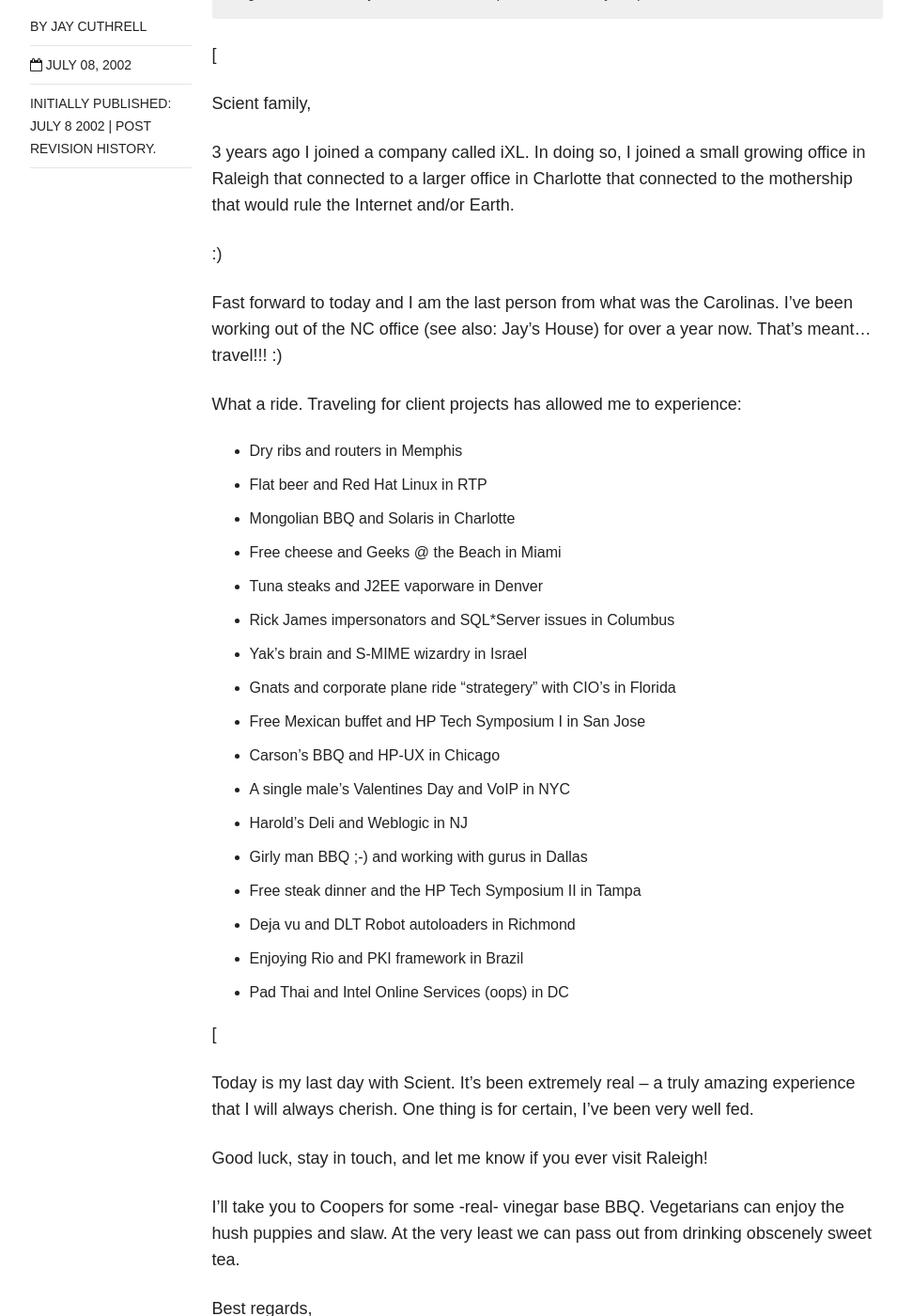
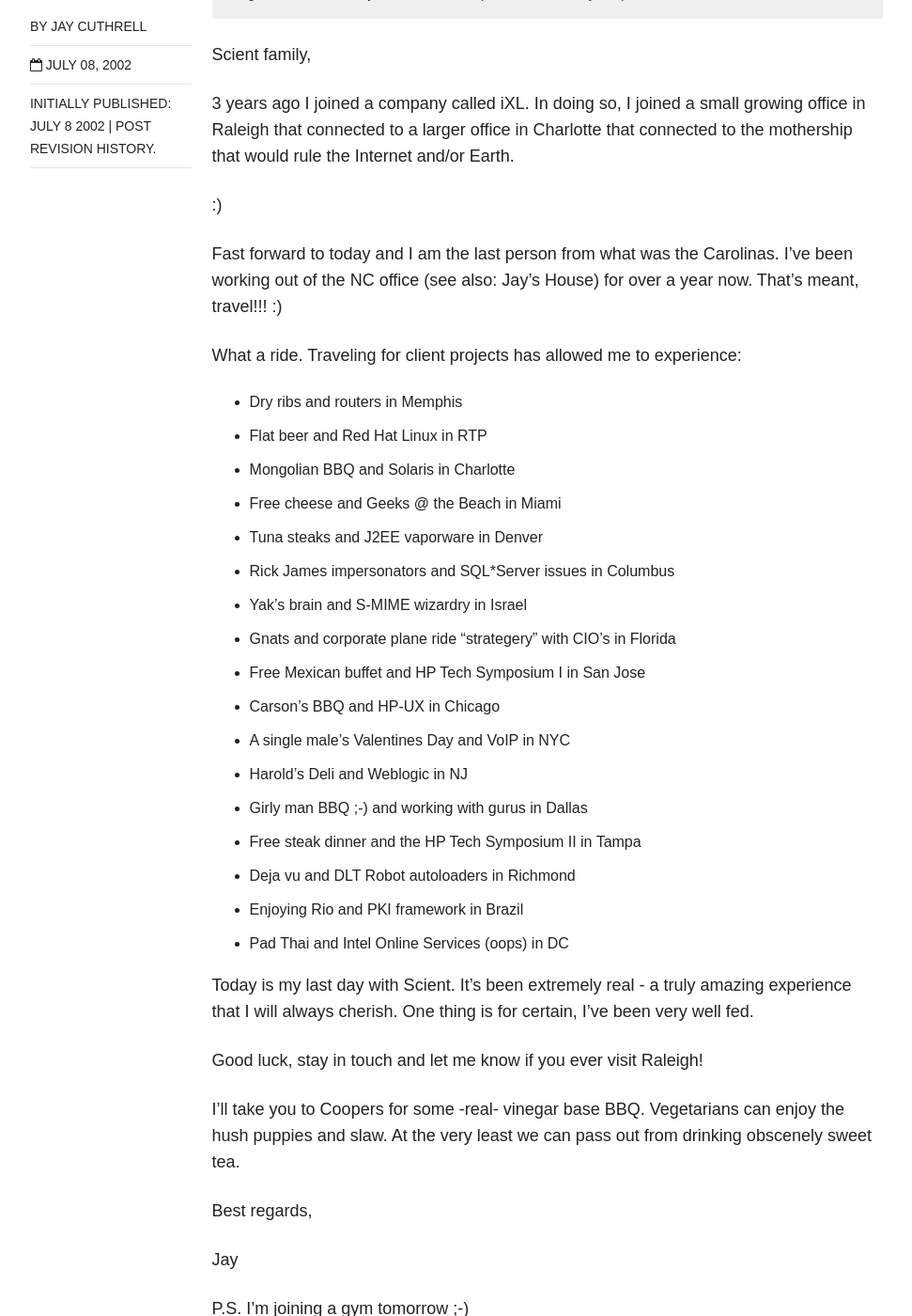
Before and after one commit to nsshommo/jaycuthrell.github.io, a Jekyll site: the page built from blog/_posts/2002-07-08-and-for-my-next-trick.markdown, in a window 1280 px wide and 1400 px high, scrolled down 838 px. Shown: the whole window at 94% size, without its empty margins (154-1125 px from the left). Built offline with Jekyll 4.4.1, drawn with Linux system fonts in a browser that asks for light colours; nearby versions of some CDN libraries; some of the changed text lies outside the part shown.

Commit message:
Proofreading

```diff
--- a/blog/_posts/2002-07-08-and-for-my-next-trick.markdown
+++ b/blog/_posts/2002-07-08-and-for-my-next-trick.markdown
@@ -22,11 +22,8 @@ tags:
     To: All Scient Global
     Cc: jay@cuthrell.com
     Sent: 7/8/02 7:46 PM
-    Subject: And for my next trick... (farewell everyone)
+    Subject: And for my next trick. (farewell everyone)
 
-
-
-[
 
 Scient family,
 
@@ -34,11 +31,9 @@ Scient family,
 
 :)
 
-Fast forward to today and I am the last person from what was the Carolinas. I've been working out of the NC office (see also: Jay's House) for over a year now. That's meant... travel!!! :)
+Fast forward to today and I am the last person from what was the Carolinas. I've been working out of the NC office (see also: Jay's House) for over a year now. That's meant, travel!!! :)
 
 What a ride. Traveling for client projects has allowed me to experience:
-
-
 
 - Dry ribs and routers in Memphis
 - Flat beer and Red Hat Linux in RTP
@@ -59,11 +54,9 @@ What a ride. Traveling for client projects has allowed me to experience:
 - Pad Thai and Intel Online Services (oops) in DC
 
 
-[
+Today is my last day with Scient. It's been extremely real - a truly amazing experience that I will always cherish. One thing is for certain, I've been very well fed.
 
-Today is my last day with Scient. It's been extremely real -- a truly amazing experience that I will always cherish. One thing is for certain, I've been very well fed.
-
-Good luck, stay in touch, and let me know if you ever visit Raleigh!
+Good luck, stay in touch and let me know if you ever visit Raleigh!
 
 I'll take you to Coopers for some -real- vinegar base BBQ. Vegetarians can enjoy the hush puppies and slaw. At the very least we can pass out from drinking obscenely sweet tea.
 
@@ -73,10 +66,8 @@ Jay
 
 P.S. I'm joining a gym tomorrow ;-)
 
-
-
     --
     Jay Cuthrell
     Infrastructure Architect
     Scient ®: Results come from experience™
-    jcuthrell@scient.com   www.scient.com
+    jcuthrell@scient.com www.scient.com
```
